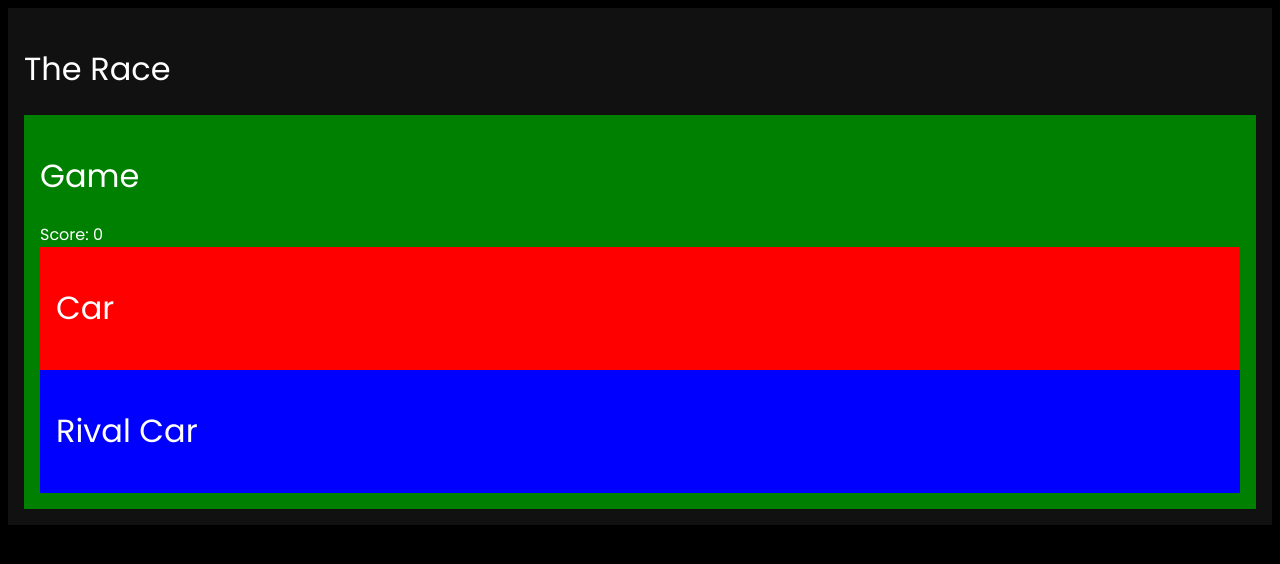
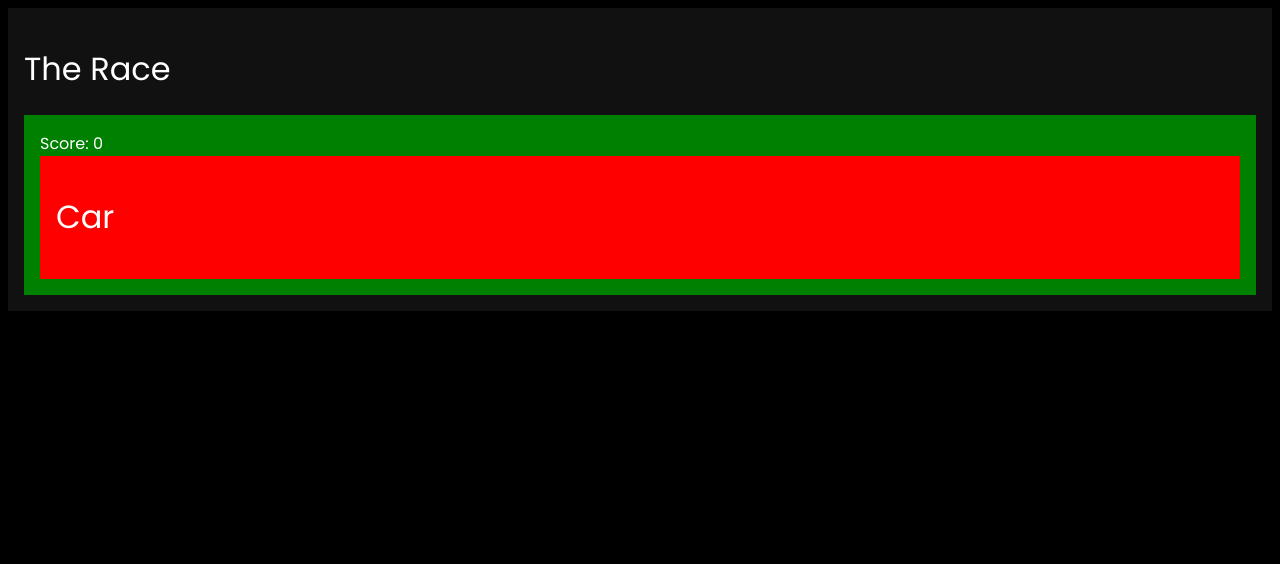
Before and after one commit to Nimira43/The-Race, a React (Vite) app: page / in a window 1280 px wide. Shown: the top 564 px of the page. Built offline with nearby package versions, Linux system fonts and the light colour scheme; a web font is replaced by a local one.

Commit message:
Created empty playGame arrow function to handle logic for car movement and collision

```diff
--- a/src/components/Game.jsx
+++ b/src/components/Game.jsx
@@ -40,12 +40,16 @@ const Game = () => {
       window.removeEventListener('keyup', handleKeyUp)
     }
   }, [])
+
+  const playGame = () => {
+    // Logic for car movement and collisions
+  }
+
   return (
     <div className='game'>
-      <h1>Game</h1>
       <div className="score">Score: {player.score}</div>
       <Car style={{ left: player.x, top: player.y }}/>
-      <RivalCar />
+      {/* <RivalCar /> */}
     </div>
   )
 }
```
